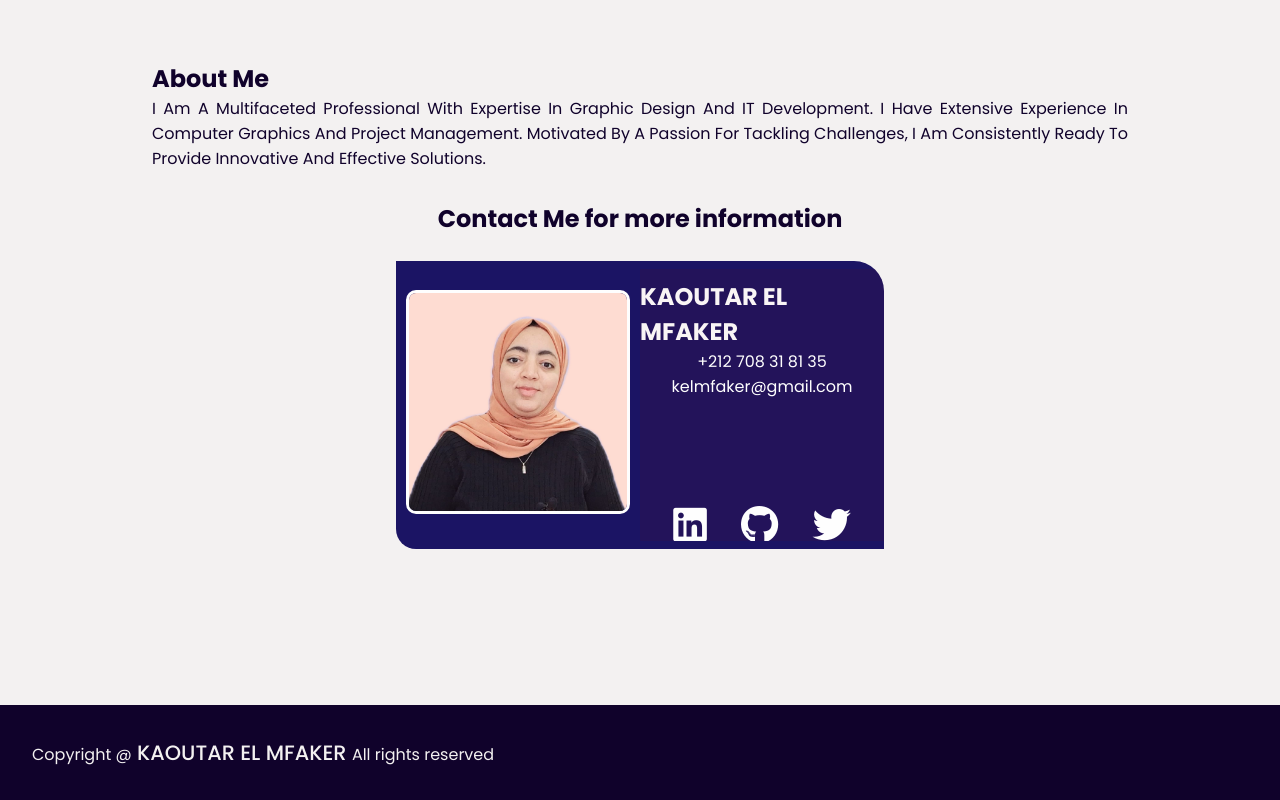
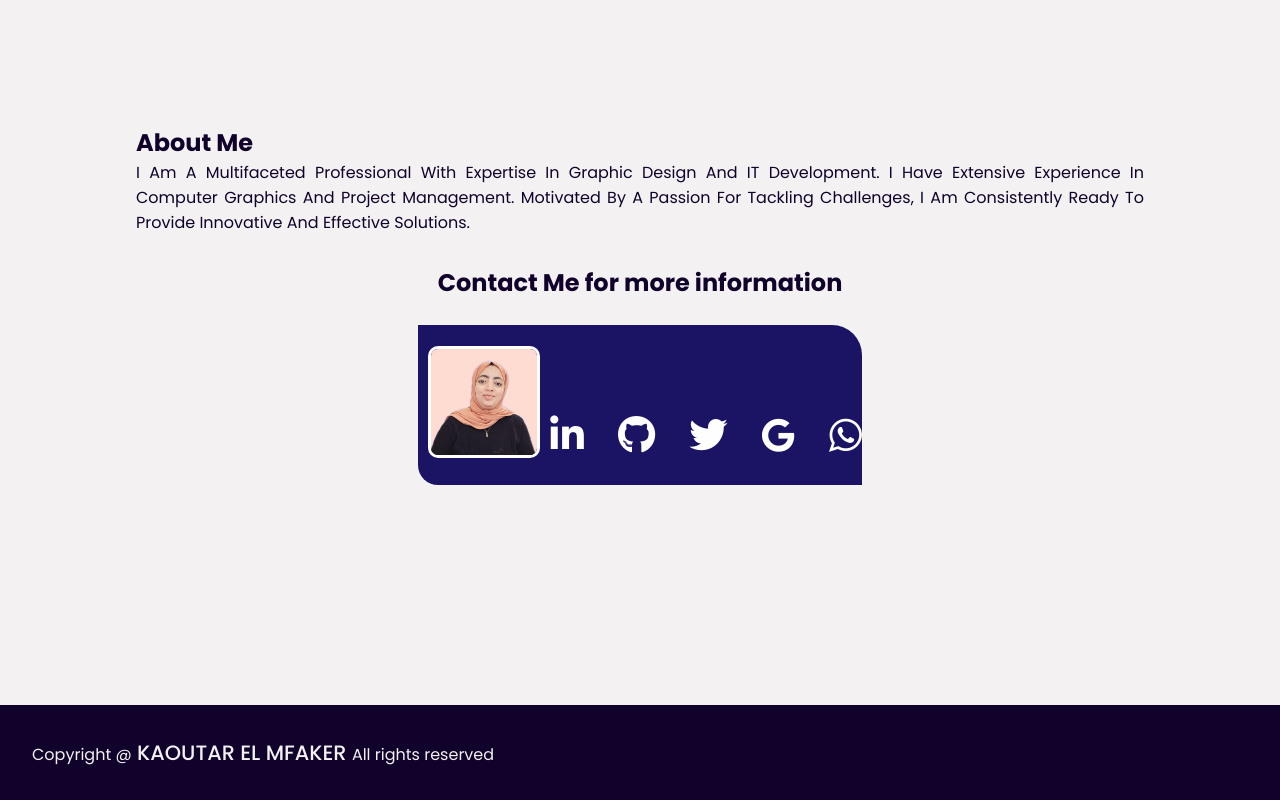
Before and after one commit to Kelmfaker/Thinker_Creative_Services, a plain HTML site: page index.html in a window 1280 px wide. Shown: the part 3670-4470 px from the top of the page. Drawn offline with Linux system fonts and the light colour scheme.

Commit message:
css updates

```diff
--- a/index.html
+++ b/index.html
@@ -8,6 +8,7 @@
     <link rel="stylesheet" href="styles.css">
      <!-- Link to the external font-awesome file -->
     <link rel="stylesheet" href="https://cdnjs.cloudflare.com/ajax/libs/font-awesome/6.6.0/css/all.min.css">
+    <link rel="stylesheet" href="https://cdnjs.cloudflare.com/ajax/libs/font-awesome/4.7.0/css/font-awesome.min.css">
     <!-- Link to the external JavaScript file -->
     <script src="script.js" defer></script>
 </head>
@@ -223,21 +224,17 @@
                 <div class="team-img">
                     <img src="img/koko.jpg">
                 </div>
-                <div class="info-team">
-                    <strong class="team-name"> <span>Kaoutar EL MFAKER</span></strong>
-                    <span>+212 708 31 81 35</span>
-                    <span>kelmfaker@gmail.com</span>
 
-                        <div class="icon">
+                <div class="icon">
 
-                            <a href="https://www.linkedin.com/in/kaoutar-el-mfaker-003991134"><i class="fa-brands fa-linkedin"></i></a>
-                            <a href="https://github.com/Kelmfaker"><i class="fa-brands fa-github"></i></a>
-                           <a href="https://twitter.com/elmfakerk"><i class="fa-brands fa-twitter"></i></a>
-                        </div>
-                        <div class="description">
-                    </div>
+                    <a href="https://www.linkedin.com/in/kaoutar-el-mfaker-003991134"><i class="fa-brands fa-linkedin"></i></a>
+                    <a href="https://github.com/Kelmfaker"><i class="fa-brands fa-github"></i></a>
+                   <a href="https://twitter.com/elmfakerk"><i class="fa-brands fa-twitter"></i></a>
+                   <a href="https://klemfaker@gmail.com"> <i class="fa fa-google" ></i></a>
+                   <a href="#"> <i class="fa fa-whatsapp" ></i></a>
+
+
                 </div>
-
                 </div>
 
 
--- a/styles.css
+++ b/styles.css
@@ -256,7 +256,7 @@ color: #10022b;
     display: flex;
     justify-content: center;
     flex-direction:column;
-padding: 30px;
+padding: 10px;
     flex-wrap: wrap;
     width: 100%;
     min-height: 100vh;
@@ -268,27 +268,27 @@ padding: 30px;
 
 
 
-  display: flex;
-  flex-direction: row;
-  justify-content: center;
-  width: 80%;
+    display: flex;
+    flex-direction: row;
+    justify-content: center;
+    width: 90%;
+    padding: 10pm;
+    color: #844f4f;
 
-  color: #844f4f;
-
-}
+  }
 
 .team-card {
     background-color: #1b1464;
         border-bottom-left-radius: 20px;
         border-top-right-radius: 30px;
-       height: 18em;
-        max-width: 40%;
+       height: 10em;
+        max-width: 90%;
         overflow: hidden;
 
         transition: 0.7s ease;
     color: #fefefe;
  display: flex;
- flex-direction:row;
+ flex-direction: row;
  align-items: center;
 
 }
@@ -304,7 +304,7 @@ opacity: 0.8;
     align-items: center;
  }
 .team-img img{
-    width: 14em;
+    width: 7em;
     min-height: max-content;
     margin: 10px;
     border-style: solid;
@@ -317,8 +317,8 @@ opacity: 0.8;
 
     background-color:#630a0a1d;
 
-   width: 100em;
-   height: 17em;
+   width: 70em;
+   height: 30em;
 
 
     overflow: hidden;
@@ -326,8 +326,10 @@ opacity: 0.8;
 color: #fefefe;
 display: flex;
 flex-direction:column;
+
 align-items: center;
-
+justify-content: space-between;
+padding: 10pm;
 text-decoration: none;
 
 }
```
